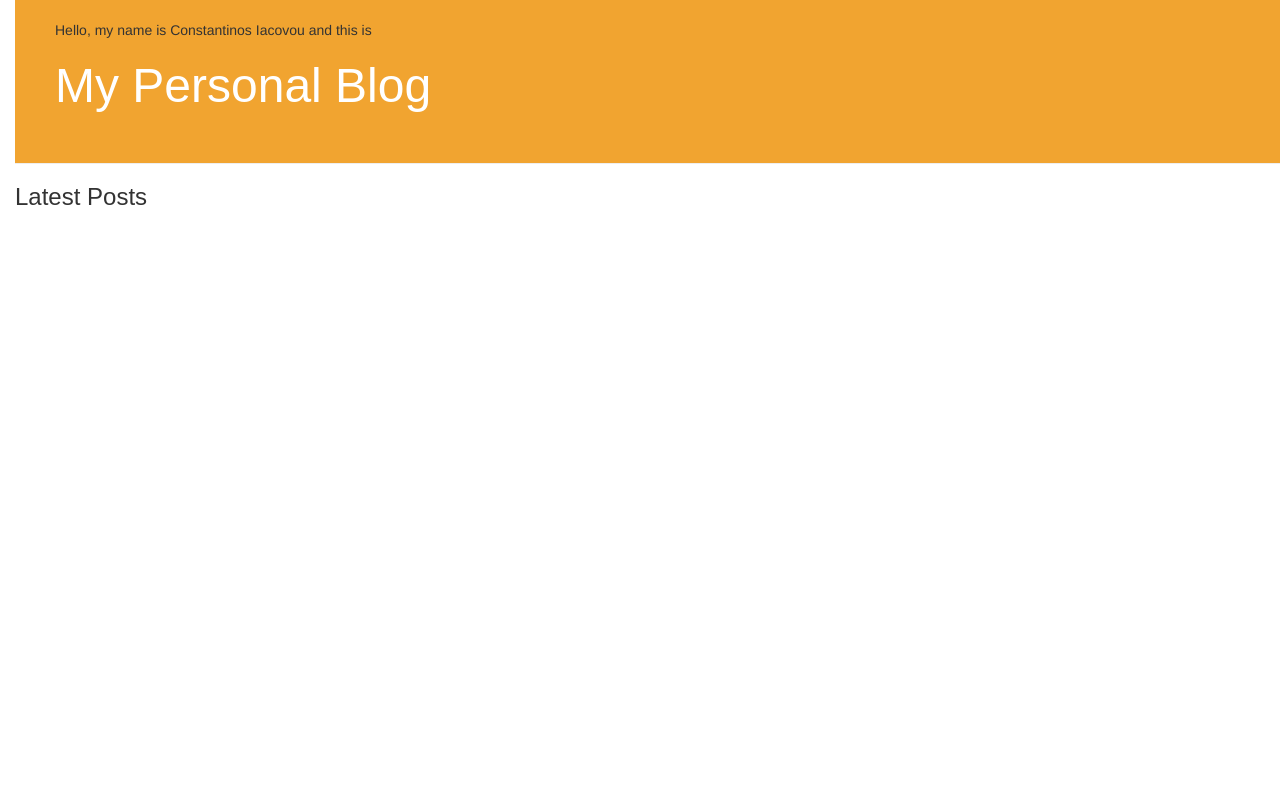
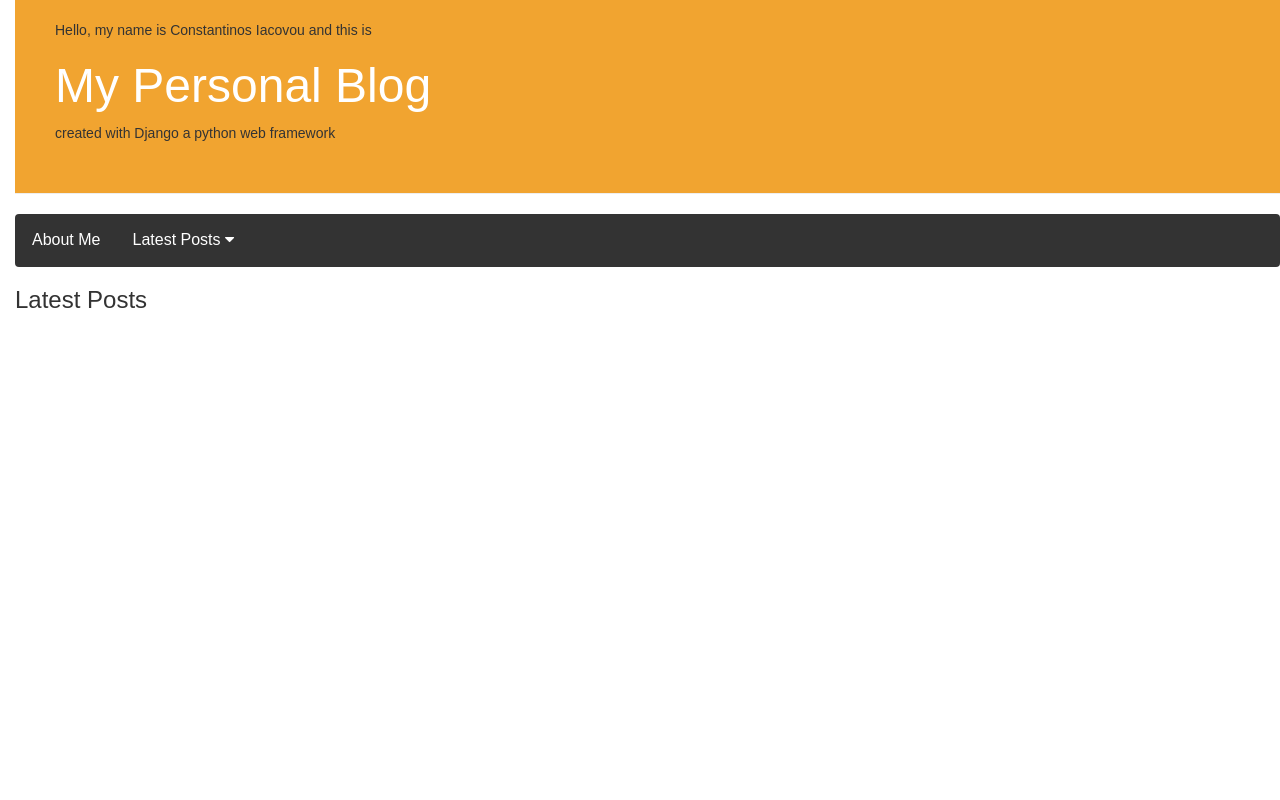
Before and after one commit to Constantinos831/my-first-blog, a Django app: page / in a window 1280 px wide. Run offline with Django 3.2, Linux system fonts and the light colour scheme; data that the repository does not hold is empty; some libraries are stand-ins or nearby versions; some web fonts are replaced.

Commit message:
Added a navigation bar with a drop down menu.

```diff
--- a/blog/static/css/blog.css
+++ b/blog/static/css/blog.css
@@ -48,3 +48,7 @@ h1, h2, h3, h4{
 .post h2 a, .post h2 a:visited {
     color: #000000;
 }
+
+.dropdown:hover .dropdown-content {
+    display: block;
+}
--- a/blog/templates/blog/base.html
+++ b/blog/templates/blog/base.html
@@ -7,7 +7,74 @@
         <link rel="stylesheet" href="//maxcdn.bootstrapcdn.com/bootstrap/3.2.0/css/bootstrap-theme.min.css">
         <link href="https://fonts.googleapis.com/css2?family=Electrolize&display=swap" rel="stylesheet">
         <link rel="stylesheet" href="{% static 'css/blog.css' %}">
+        <meta name="viewport" content="width=device-width, initial-scale=1">
+        <link rel="stylesheet" href="https://cdnjs.cloudflare.com/ajax/libs/font-awesome/4.7.0/css/font-awesome.min.css">
     </head>
+    <style>
+      body {
+        font-family: Arial, Helvetica, sans-serif;
+      }
+
+      .navbar {
+        overflow: hidden;
+        background-color: #333;
+      }
+
+      .navbar a {
+        float: left;
+        font-size: 16px;
+        color: white;
+        text-align: center;
+        padding: 14px 16px;
+        text-decoration: none;
+      }
+
+      .dropdown {
+        float: left;
+        overflow: hidden;
+      }
+
+      .dropdown .dropbtn {
+        font-size: 16px;
+        border: none;
+        outline: none;
+        color: white;
+        padding: 14px 16px;
+        background-color: inherit;
+        font-family: inherit;
+        margin: 0;
+      }
+
+      .navbar a:hover, .dropdown:hover .dropbtn {
+        background-color: #f1a430;
+      }
+
+      .dropdown-content {
+        display: none;
+        position: absolute;
+        background-color: #f9f9f9;
+        min-width: 160px;
+        box-shadow: 0px 8px 16px 0px rgba(0,0,0,0.2);
+        z-index: 1;
+      }
+
+      .dropdown-content a {
+        float: none;
+        color: black;
+        padding: 12px 16px;
+        text-decoration: none;
+        display: block;
+        text-align: left;
+      }
+
+      .dropdown-content a:hover {
+        background-color: #ddd;
+      }
+
+      .dropdown:hover .dropdown-content {
+        display: block;
+      }
+    </style>
 
     <body>
 
@@ -17,7 +84,23 @@
             {% endif %}
             <p>Hello, my name is Constantinos Iacovou and this is</p>
             <h1><a href="/">My Personal Blog</a></h1>
+            <p>created with Django a python web framework</p>
             <br>
+        </div>
+
+        <div class="navbar">
+          <div class="dropdown">
+            <button class="dropbtn">Latest Posts
+              <i class="fa fa-caret-down"></i>
+            </button>
+            <div class="dropdown-content">
+              <a href="#">Link 1</a>
+              <a href="#">Link 2</a>
+              <a href="#">Link 3</a>
+            </div>
+            <a href="#aboutme">About Me</a>
+          </div>
+
         </div>
 
         <h3>Latest Posts</h3>
```
